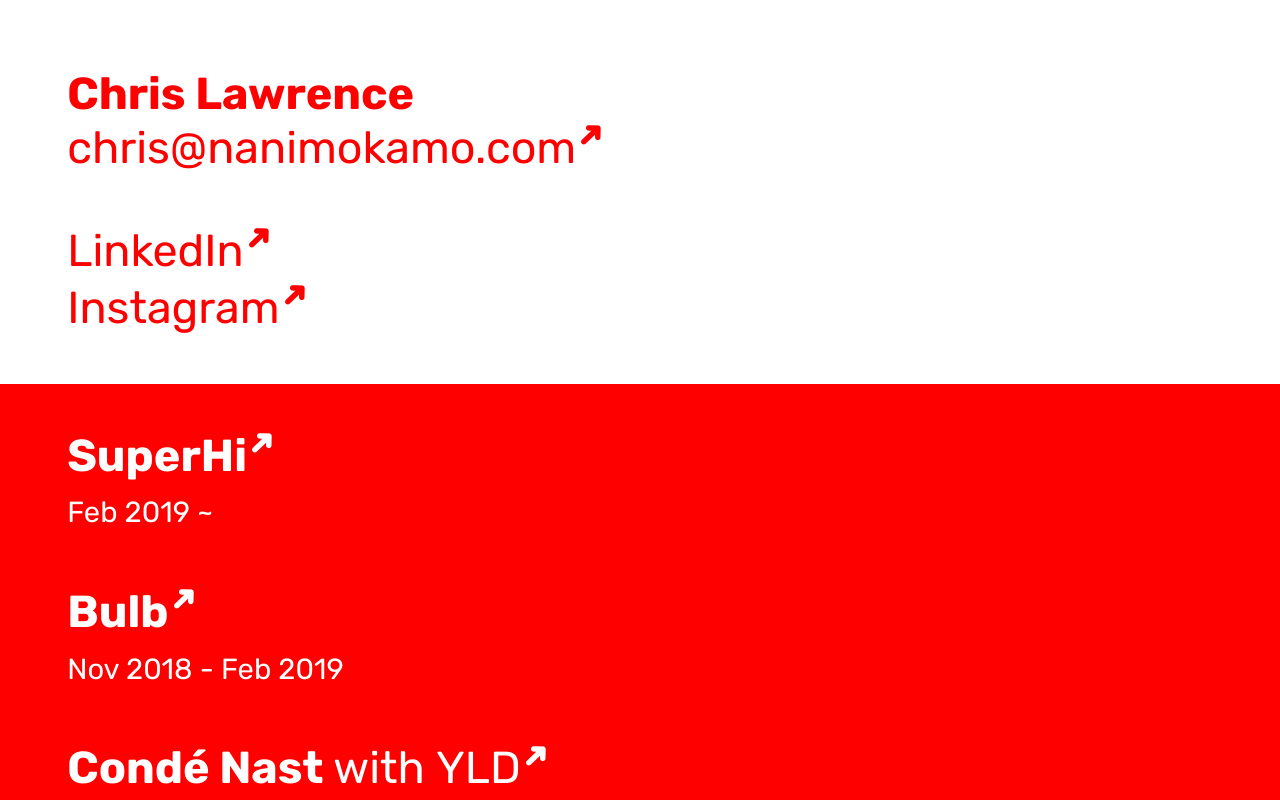
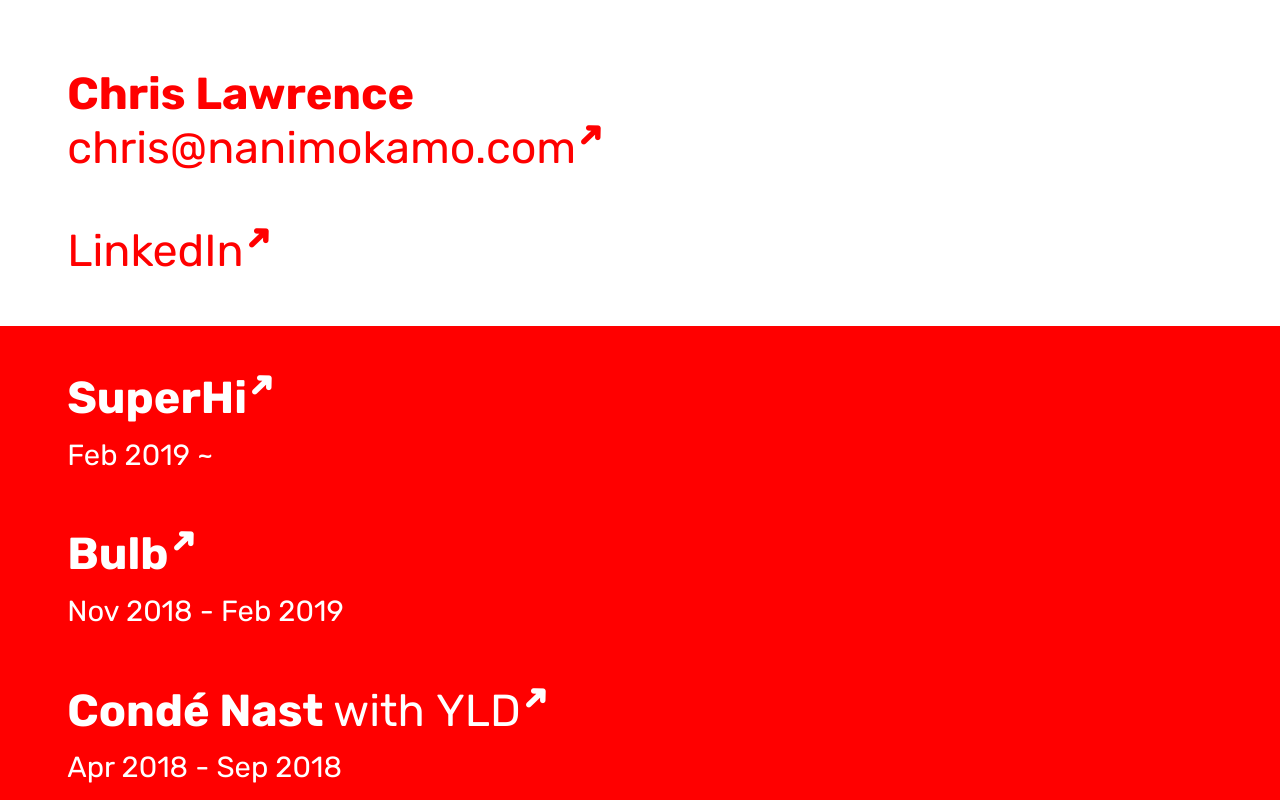
Before and after one commit to chrslwrnc/nanimokamo, a Next.js app: page / in a window 1280 px wide. Shown: the top 800 px of the page. Built offline with nearby package versions, Linux system fonts and the light colour scheme.

Commit message:
Removes irrelevant projects

```diff
--- a/src/data/header.js
+++ b/src/data/header.js
@@ -15,9 +15,9 @@
       href: 'https://www.linkedin.com/in/chrslwrnc/',
       text: 'LinkedIn',
     },
-    {
-      href: 'https://instagram.com/chrslwrnc',
-      text: 'Instagram',
-    },
+    // {
+    //   href: 'https://instagram.com/chrslwrnc',
+    //   text: 'Instagram',
+    // },
   ],
 };
--- a/src/data/projects/index.js
+++ b/src/data/projects/index.js
@@ -19,11 +19,11 @@
   deadhungry,
   trainline,
   dubsmash,
-  mobula,
+  // mobula,
   vvatch,
   dni,
   deepmind,
-  carne,
-  payu,
+  // carne,
+  // payu,
   // kt,
 ];
```
